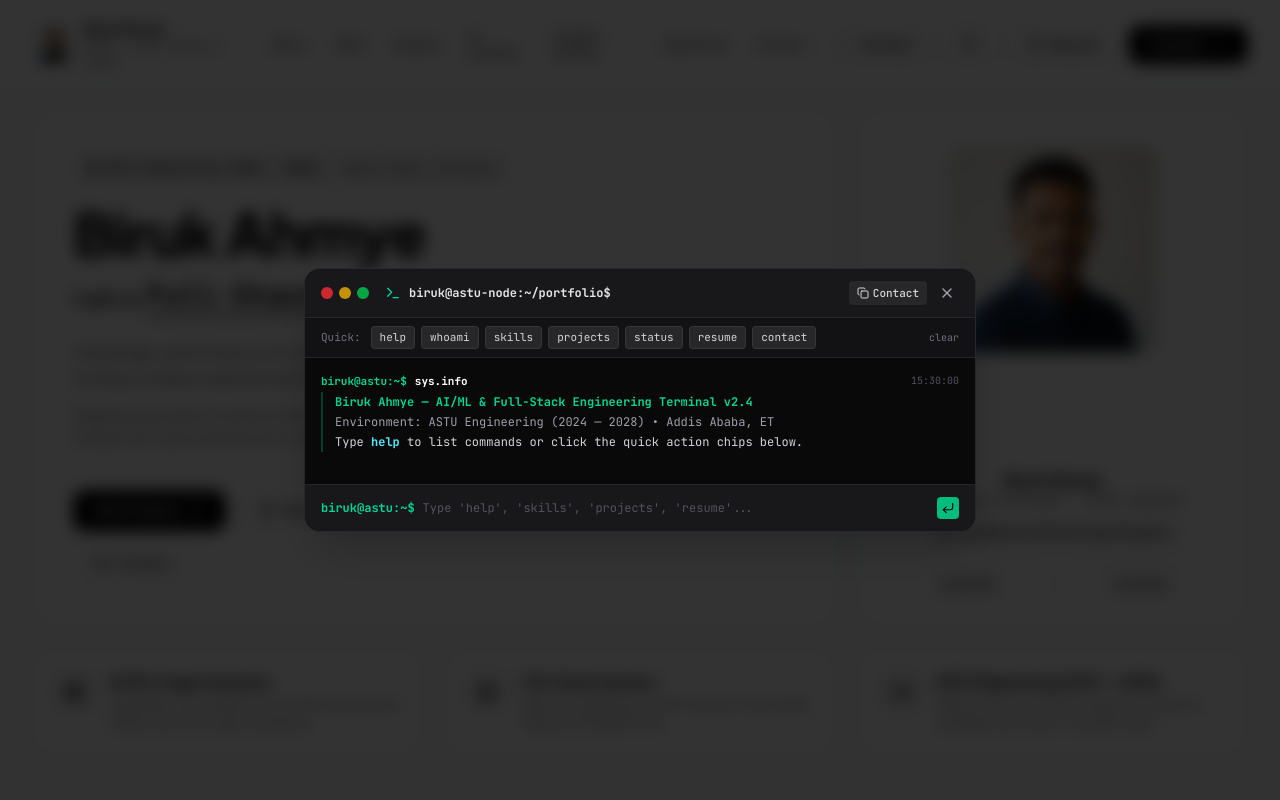
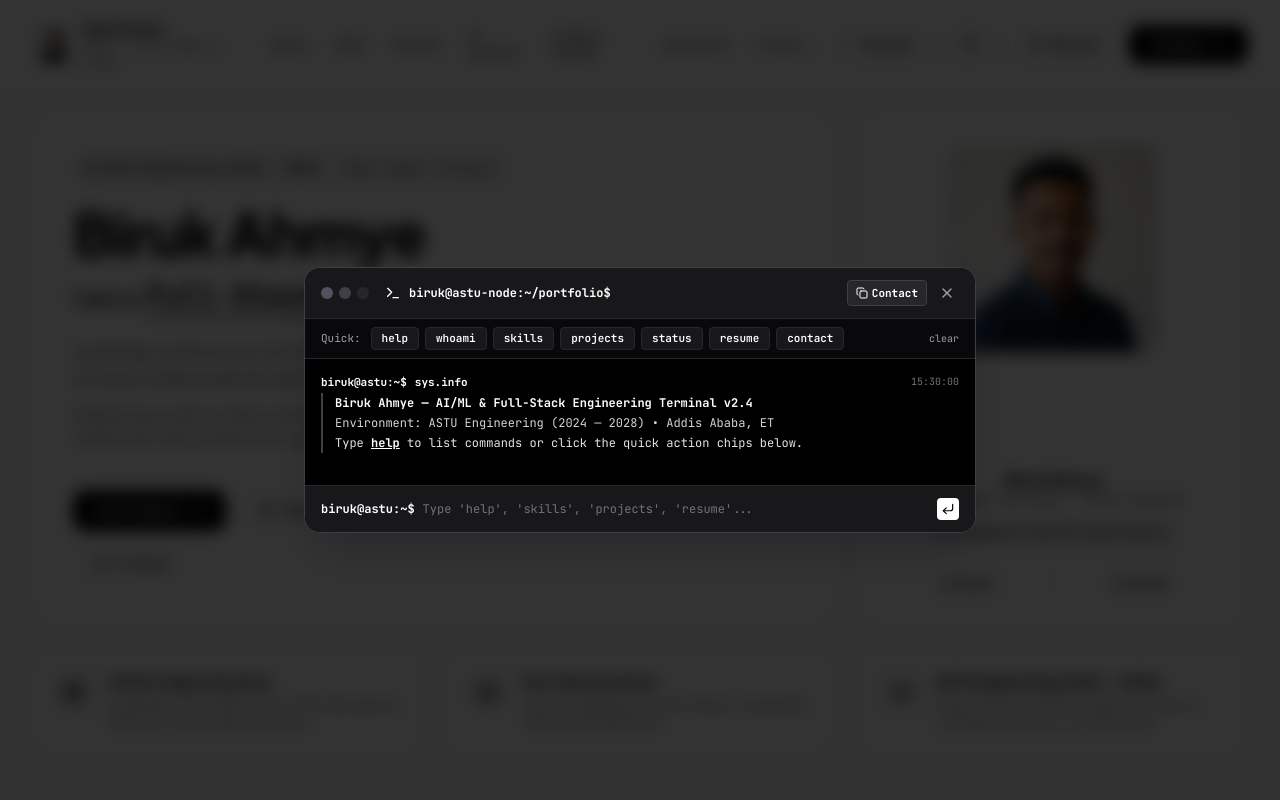
Before and after one commit to 123bruke/portfolio_final, a React (Vite) app: page / in a window 1280 px wide. Both pictures are taken after a click on the button "Terminal". Shown: the top 800 px of the page. Built offline with nearby package versions, Linux system fonts and the light colour scheme.

Commit message:
Update portfolio features

```diff
--- a/src/components/DevConsoleWidget.tsx
+++ b/src/components/DevConsoleWidget.tsx
@@ -1,5 +1,5 @@
 import { useState, useRef, useEffect } from 'react';
-import { Terminal, X, CornerDownLeft, Sparkles, Copy, Check, Minimize2, Maximize2 } from 'lucide-react';
+import { Terminal, X, CornerDownLeft, Copy, Check } from 'lucide-react';
 import { PERSONAL_INFO } from '../data/personal';
 
 interface DevConsoleWidgetProps {
@@ -23,9 +23,9 @@ export default function DevConsoleWidget({ isOpen, onClose, onOpenResume }: DevC
       command: 'sys.info',
       output: (
         <div className="space-y-1 text-xs">
-          <div className="text-emerald-400 font-bold">Biruk Ahmye — AI/ML & Full-Stack Engineering Terminal v2.4</div>
-          <div className="text-zinc-400">Environment: ASTU Engineering (2024 — 2028) • Addis Ababa, ET</div>
-          <div className="text-zinc-300">Type <span className="text-cyan-300 font-bold">help</span> to list commands or click the quick action chips below.</div>
+          <div className="text-white font-bold">Biruk Ahmye — AI/ML & Full-Stack Engineering Terminal v2.4</div>
+          <div className="text-zinc-300">Environment: ASTU Engineering (2024 — 2028) • Addis Ababa, ET</div>
+          <div className="text-zinc-200">Type <span className="text-white font-black underline">help</span> to list commands or click the quick action chips below.</div>
         </div>
       ),
       timestamp: '15:30:00'
@@ -58,13 +58,13 @@ export default function DevConsoleWidget({ isOpen, onClose, onOpenResume }: DevC
       case 'help':
         response = (
           <div className="grid grid-cols-1 sm:grid-cols-2 gap-2 text-xs py-1">
-            <div><span className="text-emerald-400 font-bold">whoami</span> — Identity & ASTU engineering background</div>
-            <div><span className="text-emerald-400 font-bold">skills</span> — Technical stack & AI agent frameworks</div>
-            <div><span className="text-emerald-400 font-bold">projects</span> — Key production and research systems</div>
-            <div><span className="text-emerald-400 font-bold">resume</span> — Open authentic printable PDF resume</div>
-            <div><span className="text-emerald-400 font-bold">contact</span> — Email, phone, and direct links</div>
-            <div><span className="text-emerald-400 font-bold">status</span> — Academic and internship availability</div>
-            <div><span className="text-emerald-400 font-bold">clear</span> — Reset terminal output</div>
+            <div><span className="text-white font-bold">whoami</span> — Identity & ASTU engineering background</div>
+            <div><span className="text-white font-bold">skills</span> — Technical stack & AI agent frameworks</div>
+            <div><span className="text-white font-bold">projects</span> — Key production and research systems</div>
+            <div><span className="text-white font-bold">resume</span> — Open authentic printable PDF resume</div>
+            <div><span className="text-white font-bold">contact</span> — Email, phone, and direct links</div>
+            <div><span className="text-white font-bold">status</span> — Academic and internship availability</div>
+            <div><span className="text-white font-bold">clear</span> — Reset terminal output</div>
           </div>
         );
         break;
@@ -73,11 +73,11 @@ export default function DevConsoleWidget({ isOpen, onClose, onOpenResume }: DevC
       case 'bio':
       case 'about':
         response = (
-          <div className="space-y-1 text-xs text-zinc-300">
+          <div className="space-y-1 text-xs text-zinc-200">
             <p className="font-bold text-white">{PERSONAL_INFO.name} ({PERSONAL_INFO.headline})</p>
-            <p className="text-zinc-400">{PERSONAL_INFO.heroTagline}</p>
-            <p className="text-emerald-300">University: {PERSONAL_INFO.university} (Class of 2028)</p>
-            <p className="text-zinc-400">Location: {PERSONAL_INFO.location}</p>
+            <p className="text-zinc-300">{PERSONAL_INFO.heroTagline}</p>
+            <p className="text-white font-semibold">University: {PERSONAL_INFO.university} (Class of 2028)</p>
+            <p className="text-zinc-300">Location: {PERSONAL_INFO.location}</p>
           </div>
         );
         break;
@@ -85,48 +85,49 @@ export default function DevConsoleWidget({ isOpen, onClose, onOpenResume }: DevC
       case 'skills':
       case 'stack':
         response = (
-          <div className="space-y-1.5 text-xs">
-            <div className="text-emerald-300 font-bold">• AI & Agents: LangGraph, ChromaDB, Ollama, PyTorch, RAG, BioCypher</div>
-            <div className="text-cyan-300 font-bold">• Full-Stack: React 19, TypeScript, FastAPI, Node.js, Tailwind CSS, PostgreSQL</div>
-            <div className="text-zinc-300 font-bold">• Core: Data Structures & Algorithms, LeetCode problem solving, Python, C++</div>
+          <div className="space-y-1.5 text-xs text-white">
+            <div className="font-bold">• AI & Agents: LangGraph, ChromaDB, Ollama, PyTorch, ColPali Vision RAG, BioCypher</div>
+            <div className="font-bold">• Full-Stack: React 18, TypeScript, FastAPI, Node.js, Tailwind CSS, PostgreSQL</div>
+            <div className="font-bold">• Core: Data Structures & Algorithms, LeetCode problem solving, Python, C++</div>
           </div>
         );
         break;
 
       case 'projects':
         response = (
-          <div className="space-y-1.5 text-xs text-zinc-300">
-            <p><span className="text-emerald-400 font-bold">1. OmegaClaw</span> — Local on-premise Multi-Agent System (LangGraph + ChromaDB + FastAPI)</p>
-            <p><span className="text-emerald-400 font-bold">2. Moseb Job Portal</span> — Enterprise AI agent candidate matching platform</p>
-            <p><span className="text-emerald-400 font-bold">3. Vendor Assessment Agent</span> — 47 automated tests (100% pass) at iCog Labs</p>
-            <p><span className="text-emerald-400 font-bold">4. BioCypher Knowledge Graph</span> — Biomedical ontology mapping with Neo4j</p>
-            <p><span className="text-emerald-400 font-bold">5. 3D Chemistry Lab</span> — Browser simulation with AI experiment guidance</p>
+          <div className="space-y-1.5 text-xs text-zinc-200">
+            <p><span className="text-white font-bold">1. VisionRAG</span> — Multimodal Document Retrieval & Voice QA with ColPali</p>
+            <p><span className="text-white font-bold">2. OmegaClaw</span> — Local on-premise Multi-Agent System (LangGraph + ChromaDB + FastAPI)</p>
+            <p><span className="text-white font-bold">3. Moseb Job Portal</span> — Enterprise AI agent candidate matching platform</p>
+            <p><span className="text-white font-bold">4. Vendor Assessment Agent</span> — 47 automated tests (100% pass) at iCog Labs</p>
+            <p><span className="text-white font-bold">5. BioCypher Knowledge Graph</span> — Biomedical ontology mapping with Neo4j</p>
+            <p><span className="text-white font-bold">6. 3D Chemistry Lab</span> — Browser simulation with AI experiment guidance</p>
           </div>
         );
         break;
 
       case 'resume':
-        response = <div className="text-xs text-emerald-400 font-bold">Launching Resume Modal...</div>;
+        response = <div className="text-xs text-white font-bold">Launching Resume Modal...</div>;
         setTimeout(() => onOpenResume(), 400);
         break;
 
       case 'contact':
         response = (
-          <div className="space-y-1 text-xs">
-            <div className="text-white">Email: <span className="text-emerald-400 font-mono font-bold">{PERSONAL_INFO.email}</span></div>
-            <div className="text-white">Phone: <span className="text-emerald-400 font-mono font-bold">{PERSONAL_INFO.phone}</span></div>
-            <div className="text-zinc-400">GitHub: {PERSONAL_INFO.github}</div>
-            <div className="text-zinc-400">LinkedIn: {PERSONAL_INFO.linkedin}</div>
+          <div className="space-y-1 text-xs text-zinc-200">
+            <div className="text-white">Email: <span className="font-mono font-bold text-white">{PERSONAL_INFO.email}</span></div>
+            <div className="text-white">Phone: <span className="font-mono font-bold text-white">{PERSONAL_INFO.phone}</span></div>
+            <div>GitHub: <span className="text-white">{PERSONAL_INFO.github}</span></div>
+            <div>LinkedIn: <span className="text-white">{PERSONAL_INFO.linkedin}</span></div>
           </div>
         );
         break;
 
       case 'status':
         response = (
-          <div className="space-y-1 text-xs text-zinc-300">
-            <p className="text-emerald-400 font-bold">Status: OPEN for Software & AI Engineering Roles</p>
+          <div className="space-y-1 text-xs text-zinc-200">
+            <p className="text-white font-bold">Status: OPEN for Software & AI Engineering Roles</p>
             <p>Academic Program: ASTU Engineering (2024 — 2028)</p>
-            <p>Focus Areas: Multi-Agent AI systems, High-throughput Full-Stack web apps, RAG pipelines</p>
+            <p>Focus Areas: Multi-Agent AI systems, High-throughput Full-Stack web apps, Multimodal RAG pipelines</p>
           </div>
         );
         break;
@@ -138,8 +139,8 @@ export default function DevConsoleWidget({ isOpen, onClose, onOpenResume }: DevC
 
       default:
         response = (
-          <div className="text-xs text-red-400">
-            Command not recognized: <span className="font-bold">{cmdText}</span>. Type <span className="text-emerald-400 font-bold">help</span> to view available commands.
+          <div className="text-xs text-zinc-300">
+            Command not recognized: <span className="font-bold text-white">{cmdText}</span>. Type <span className="text-white font-bold underline">help</span> to view available commands.
           </div>
         );
     }
@@ -170,19 +171,19 @@ export default function DevConsoleWidget({ isOpen, onClose, onOpenResume }: DevC
     >
       <div
         id="dev-console-window"
-        className="relative w-full max-w-2xl rounded-2xl bg-zinc-950 border border-zinc-800 shadow-2xl overflow-hidden flex flex-col max-h-[85vh] text-left"
+        className="relative w-full max-w-2xl rounded-2xl bg-black border border-zinc-700 shadow-2xl overflow-hidden flex flex-col max-h-[85vh] text-left"
         onClick={(e) => e.stopPropagation()}
       >
         {/* Top Titlebar */}
         <div className="flex items-center justify-between px-4 py-3 bg-zinc-900 border-b border-zinc-800 select-none">
           <div className="flex items-center gap-2">
             <div className="flex items-center gap-1.5 mr-2">
-              <span className="w-3 h-3 rounded-full bg-red-500/80 cursor-pointer" onClick={onClose} />
-              <span className="w-3 h-3 rounded-full bg-yellow-500/80" />
-              <span className="w-3 h-3 rounded-full bg-green-500/80" />
+              <span className="w-3 h-3 rounded-full bg-zinc-600 hover:bg-zinc-400 cursor-pointer" onClick={onClose} />
+              <span className="w-3 h-3 rounded-full bg-zinc-700" />
+              <span className="w-3 h-3 rounded-full bg-zinc-800" />
             </div>
-            <Terminal className="w-4 h-4 text-emerald-400" />
-            <span className="text-xs font-mono font-bold text-zinc-200">
+            <Terminal className="w-4 h-4 text-white" />
+            <span className="text-xs font-mono font-bold text-white">
               biruk@astu-node:~/portfolio$
             </span>
           </div>
@@ -190,10 +191,10 @@ export default function DevConsoleWidget({ isOpen, onClose, onOpenResume }: DevC
           <div className="flex items-center gap-2">
             <button
               onClick={copyContact}
-              className="px-2 py-1 rounded text-[11px] font-mono font-medium bg-zinc-800 hover:bg-zinc-700 text-zinc-300 flex items-center gap-1 transition-colors"
+              className="px-2 py-1 rounded text-[11px] font-mono font-bold bg-zinc-800 hover:bg-zinc-700 text-white flex items-center gap-1 transition-colors border border-zinc-700"
               title="Copy Contact Info"
             >
-              {copied ? <Check className="w-3 h-3 text-emerald-400" /> : <Copy className="w-3 h-3" />}
+              {copied ? <Check className="w-3 h-3 text-white" /> : <Copy className="w-3 h-3" />}
               <span>{copied ? 'Copied' : 'Contact'}</span>
             </button>
             <button
@@ -206,35 +207,35 @@ export default function DevConsoleWidget({ isOpen, onClose, onOpenResume }: DevC
         </div>
 
         {/* Quick Action Chips Bar */}
-        <div className="px-4 py-2 bg-zinc-900/60 border-b border-zinc-800/80 flex flex-wrap items-center gap-1.5 text-[11px] font-mono">
-          <span className="text-zinc-500 mr-1">Quick:</span>
+        <div className="px-4 py-2 bg-zinc-950 border-b border-zinc-800 flex flex-wrap items-center gap-1.5 text-[11px] font-mono">
+          <span className="text-zinc-400 mr-1">Quick:</span>
           {['help', 'whoami', 'skills', 'projects', 'status', 'resume', 'contact'].map((cmd) => (
             <button
               key={cmd}
               onClick={() => handleCommand(cmd)}
-              className="px-2 py-0.5 rounded bg-zinc-800 hover:bg-emerald-950/80 hover:text-emerald-300 hover:border-emerald-500/40 text-zinc-300 border border-zinc-700/60 transition-colors cursor-pointer"
+              className="px-2.5 py-0.5 rounded bg-zinc-900 hover:bg-white hover:text-black text-white border border-zinc-800 transition-colors cursor-pointer font-semibold"
             >
               {cmd}
             </button>
           ))}
           <button
             onClick={() => handleCommand('clear')}
-            className="ml-auto text-zinc-500 hover:text-zinc-300 text-[10px]"
+            className="ml-auto text-zinc-400 hover:text-white text-[10px]"
           >
             clear
           </button>
         </div>
 
         {/* Terminal Body */}
-        <div className="flex-1 p-4 overflow-y-auto space-y-4 font-mono text-xs text-zinc-200 bg-zinc-950/90">
+        <div className="flex-1 p-4 overflow-y-auto space-y-4 font-mono text-xs text-white bg-black">
           {history.map((item) => (
             <div key={item.id} className="space-y-1">
-              <div className="flex items-center gap-2 text-zinc-400 text-[11px]">
-                <span className="text-emerald-400 font-bold">biruk@astu:~$</span>
-                <span className="text-white font-bold">{item.command}</span>
-                <span className="text-[10px] text-zinc-600 ml-auto">{item.timestamp}</span>
+              <div className="flex items-center gap-2 text-zinc-300 text-[11px]">
+                <span className="text-white font-bold">biruk@astu:~$</span>
+                <span className="text-white font-black">{item.command}</span>
+                <span className="text-[10px] text-zinc-500 ml-auto">{item.timestamp}</span>
               </div>
-              <div className="pl-3 border-l-2 border-emerald-500/30 py-0.5">
+              <div className="pl-3 border-l-2 border-zinc-700 py-0.5">
                 {item.output}
               </div>
             </div>
@@ -250,18 +251,18 @@ export default function DevConsoleWidget({ isOpen, onClose, onOpenResume }: DevC
           }}
           className="flex items-center gap-2 px-4 py-3 bg-zinc-900 border-t border-zinc-800"
         >
-          <span className="text-emerald-400 font-mono font-bold text-xs">biruk@astu:~$</span>
+          <span className="text-white font-mono font-bold text-xs">biruk@astu:~$</span>
           <input
             ref={inputRef}
             type="text"
             value={input}
             onChange={(e) => setInput(e.target.value)}
             placeholder="Type 'help', 'skills', 'projects', 'resume'..."
-            className="flex-1 bg-transparent border-none text-xs font-mono text-white placeholder:text-zinc-600 focus:outline-none"
+            className="flex-1 bg-transparent border-none text-xs font-mono text-white placeholder:text-zinc-500 focus:outline-none"
           />
           <button
             type="submit"
-            className="p-1 rounded bg-emerald-500 hover:bg-emerald-400 text-zinc-950 font-bold transition-colors cursor-pointer"
+            className="p-1 rounded bg-white hover:bg-zinc-200 text-black font-bold transition-colors cursor-pointer"
           >
             <CornerDownLeft className="w-3.5 h-3.5" />
           </button>
```
